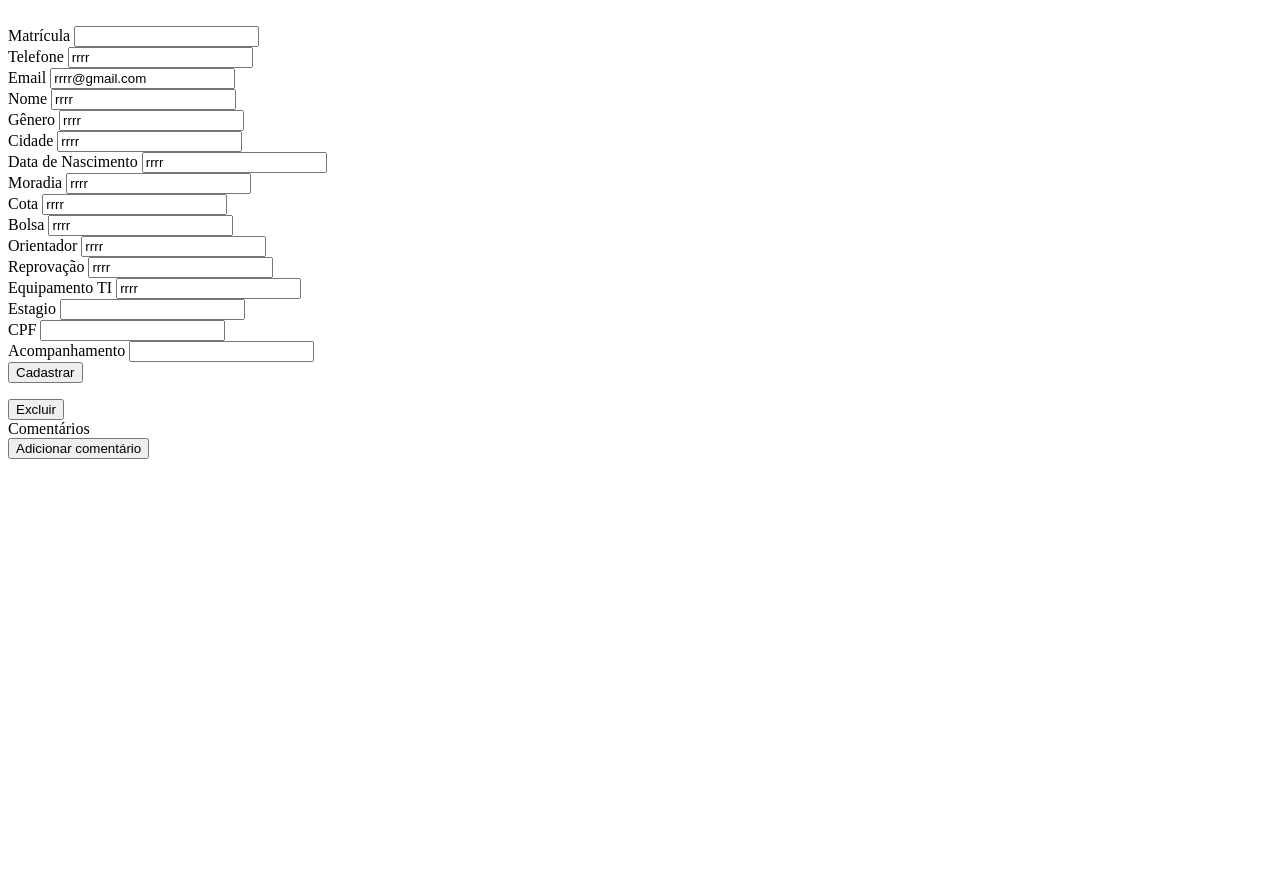
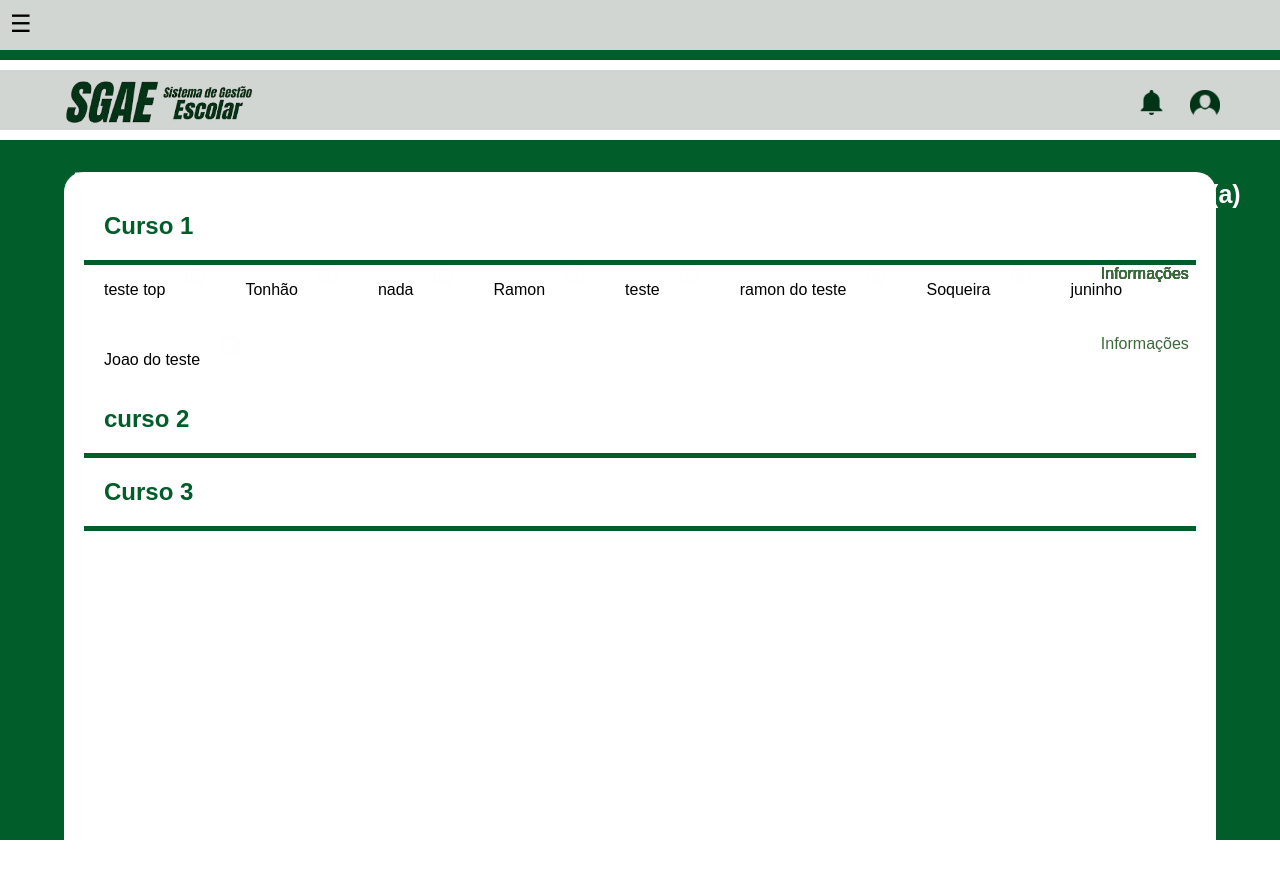
Before and after one commit to RamonIFFAR/PPI, a PHP site: page /aluno.php?matricula=33 in a window 1280 px wide. Before the commit the page ends 459 px from the top, so only its background shows below. Run offline with PHP 8.4, Linux system fonts and the light colour scheme; a user stored in the database is signed in; data comes from the database, SQL or seed files in the repository; data that the repository does not hold is empty.

Commit message:
Update aluno.php

```diff
--- a/PPInte/aluno.php
+++ b/PPInte/aluno.php
@@ -1,156 +1,191 @@
 <?php
-    require('config.php');
-
     session_start();
 
-    $aluno = $_REQUEST['id'];
+    require('config.php');
+    //variáveis para a execução normal do código
+    $nome = "select nome from usuario where senha = '{$_SESSION["email"]}'";
+    $sql = "select usuario.id_us, usuario.Siape, usuario.nome, professor.id_prof, usuario.foto from usuario inner join professor where usuario.id_us=professor.id_prof";
+    //precisa puxar alunos do banco
+    $res = $conn->query($sql) or die($conn->error);
+    $req = $conn->query($nome) or die($conn->error);
+    $qtd = $res->num_rows;
+
+    //variáveis para a checagem se o usuário é um setor
+
+    $Checagem = "select * from setor where id_set = '{$_SESSION['id_us']}'";
+    $ConsultaC = $conn->query($Checagem);
+    $qtdChecagem = $ConsultaC->num_rows;
+
+    // If utilizado para evitar que um usuário que não pertence à um setor entre
+    if ($qtdChecagem > 0) {
+        ?>
+            <!DOCTYPE html>
+            <html lang="pt-BR">
+            <head>
+                <meta charset="UTF-8">
+                <meta name="viewport" content="width=device-width, initial-scale=1.0">
+                <link href='https://fonts.googleapis.com/css?family=Anton' rel='stylesheet'>
+                <link rel="stylesheet" href="alunos.css">
+            </head>
+            <body>
+                <div class="top-bar">
+                    <div class="menu-container">
+                        <div class="menu-abriricon" onclick="openMenu()">☰</div>
 
 
-    // XXXXXXXXXX Confere se o usuário está logado XXXXXXXXXXXXXX
-    $Checagem = "select * from usuario where senha = '{$_SESSION['senha']}' and email= '{$_SESSION['email']}'";
-    $QChecagem = $conn->query($Checagem);
-    $tes = $QChecagem->fetch_object();
-    $procura = $QChecagem->num_rows;
+                        <div class="floating-menu">
+                            <div class="design-menu"></div>
+                            <div class="design-menu2"></div>
+                            <div class="design-menu3"></div>
+                            <div class="Titulo-menu">
+                                <img src="Imagens/TituloMenu.png">
+                            </div>
+                            <div class="menu-fecharicon" onclick="closeMenu()">☰</div>
+                            <ul>
+                                <li><a href="Pagina_Inicial.php">Início</a></li>
+                                <li><a href="cursos.php">Cursos</a></li>
+                                <li><a href="disciplinas.php">Disciplinas</a></li>
+                                <li><a href="alunos.php">Alunos</a></li>
+                                <li><a href="professores.php">Professores</a></li>
+                                <li><a href="turmas.php">Turmas</a></li>
+                            </ul>
+                            <a class="textPosition" href="index.php">Sair</a>
 
-    // Usado para conferir o tipo do setor
-    $Checagem = "select * from setor where id_set = '{$_SESSION['id_us']}'";
-    $ConsultaC = $conn->query($Checagem);
-    $UsoC = $ConsultaC->fetch_object();
-    $qtdChecagem = $ConsultaC->num_rows;
+                            <div class="imagem-menu2"><img src="Imagens/inicio.png"></div>
+                        </div>
+                    </div>
+
+                </div>
+
+                <!-- Barra verde -->
+                <div class="green-bar"></div>
+
+                <!-- Nova barra cinza -->
+                <div class="bottom-bar">
+                <div class="iconeNotificacao">
+                        <img src="Imagens/Notificacao.png">
+                    </div>
+                    <div class="iconeTitulo">
+                        <img src="Imagens/Titulo.png">
+                    </div>
+                    <div class="iconePerfil">
+                        <img src="Imagens/Perfil.png">
+                    </div>
+                </div>
+
+                <!-- Nova barra verde abaixo da nova barra cinza -->
+                <div class="new-green-bar">
+                    <div class="Titulo-Alunos">
+                        <h1>ALUNOS</h1>
+                    </div>
+
+                    <div class="AdicionarAluno">
+                        <?php
+                            echo "<a href='criar_aluno.php'>Adicionar aluno(a)</a>";
+                        ?>
+                    </div>
+                </div>
+
+                <!-- Nova barra cinza abaixo da nova barra verde -->
+                <div class="new-bottom-bar">
+                    <div class="box-center">
+                    <div class="box-curso">
 
 
+                    <div class="outer-container">
+        <div class="inner-container">
+            <div class="title">Curso 1</div>
+            <div class="info">
+                <?php
+                ?>
+            </div>
+        </div>
+    </div>
+    <div class="green-bar2"></div>
 
 
+               <div class="InformaçõesProf";>
+                            <?php
+
+                            if($qtd > 0){
+                                echo "<div class='alunos-container'>"; // Adicionamos um contêiner flexível
+                                while($row = $res->fetch_object()){
+                                    echo "<p class='nome-aluno'>" . $row->nome . "</p>";
+                                    echo "<div class='botaoinfo'>";
+                                    echo "<a>Informações</a>";
+                                    echo "<div class='imagemBotao'>";
+                                    echo "<img onclick=\"window.location.href='aluno.php?matricula=" . htmlspecialchars($row->id_prof, ENT_QUOTES, 'UTF-8') . "'\" src='Imagens/Informacoes.png' alt='Informações'>";
+                                    echo "</div>";
+                                    echo "</div>";
+                                }
+                                echo "</div>"; // Fechamos o contêiner flexível
+                            }
+
+                            ?>
+                        </div>
+
+                        <div class="box-curso">
+
+                        <div class="outer-container">
+        <div class="inner-container">
+            <div class="title">curso 2</div>
+            <div class="info">
+
+            </div>
+        </div>
+    </div>
+    <div class="green-bar2"></div>
+    <div class="InformaçõesProf";>
+                            <?php
+
+                            if($qtd > 0){
+                                echo "<div class='alunos-container'>"; // Adicionamos um contêiner flexível
+                                while($row = $res->fetch_object()){
+                                    echo "<p class='nome-aluno'>" . $row->nome . "</p>";
+                                    echo "<div class='botaoinfo'>";
+                                    echo "<a>Informações</a>";
+                                    echo "<div class='imagemBotao'>";
+                                    echo "<img onclick=\"window.location.href='aluno.php?id_aluno=" . htmlspecialchars($row->id_prof, ENT_QUOTES, 'UTF-8') . "'\" src='Imagens/Informacoes.png' alt='Informações'>";
+                                    echo "</div>";
+                                    echo "</div>";
+                                }
+                                echo "</div>"; // Fechamos o contêiner flexível
+                            }
+
+                            ?>
+                        </div>
+    <div class="box-curso">
+
+    <div class="outer-container">
+        <div class="inner-container">
+            <div class="title">Curso 3</div>
+            <div class="info">
+
+            </div>
+        </div>
+    </div>
+    <div class="green-bar2"></div>
+
+                    </div>
+                </div>
 
 
-    // Função usada para excluir aluno
-    if(isset($_REQUEST['excluir'])){
-        $removeralunosql = "DELETE FROM aluno WHERE matricula = '{$aluno}'";
-        $conn->query($removeralunosql);
-        print "<script>location.href='alunos.php'</script>";
-    }
-    // XXXXXXXXXX If que confere se o usuário está logado XXXXXXXXXXXXXX
-    if($procura > 0){
+                <script>
+                    function openMenu() {
+                        var menu = document.querySelector('.floating-menu');
+                        menu.style.display = 'block';
+                    }
 
-    } else {
-        print"<script>alert('Você precisa estar logado para poder acessar o sistema')</script>";
-        print"<script>location.href=index.php</script>";
-    }
-
-
-    // Seleciona coisas do aluno
-    $sql = "select * from aluno where matricula = '{$aluno}'";
-    $res = $conn->query($sql);
-    $resSet = $res->fetch_assoc();
-
-    // Seleciona comentários
-    $sqlComentario = "select * from comentario inner join usuario where comentario.id_us = usuario.id_us and matricula = '{$aluno}'";
-    $resComentario = $conn->query($sqlComentario);
-    $ComentInfo = $res->fetch_assoc();
-
-
-
-
-    function Atualizar($id, $matricula, $telefone, $email, $nome, $genero, $cidade, $dataNasc, $moradia, $cota, $bolsa, $orientador, $reprovacao, $equipTI, $estagio, $cpf, $acomp){
-        include('config.php');
-        $sql = "UPDATE aluno SET matricula='{$matricula}', telefone='{$telefone}', email='{$email}', nome='{$nome}', genero='{$genero}', cidade='{$cidade}', dataNasc='{$dataNasc}', moradia='{$moradia}', cota='{$cota}', bolsa='{$bolsa}', orientador='{$orientador}', reprovacao='{$reprovacao}', equipTI='{$equipTI}', estagio='{$estagio}', cpf='{$cpf}', acompanhamento='{$acomp}' where matricula = '{$id}'";
-        $conn->query($sql) or die($conn->error);
-        print "<script> location.href='alunos.php'</script>";
-    }
-
-
-?>
-
-<!DOCTYPE html>
-<html lang="pt-br">
-<head>
-    <meta charset="UTF-8">
-    <meta name="viewport" content="width=device-width, initial-scale=1.0">
-    <title>SGAE</title>
-</head>
-<body>
-    <?php
-        if(isset($_POST['atualizar'])){
-            Atualizar($_POST['id'], $_POST['matricula'], $_POST['telefone'], $_POST['email'], $_POST['nome'], $_POST['genero'], $_POST['cidade'], $_POST['dataNasc'], $_POST['moradia'], $_POST['cota'], $_POST['bolsa'], $_POST['orientador'], $_POST['reprovacao'], $_POST['equipTI'], $_POST['estagio'], $_POST['cpf'], $_POST['acompanhamento']);
-        }
-        similar_text($UsoC->tipo, "DE", $percent);
-        if($percent  == 100) { ?>
-                    <form action='aluno.php' method='POST'>
-                        <input type='hidden' name='id' value="<?php echo $aluno ?>"> <br>
-                        <label>Matrícula</label>
-                        <input type='text' name='matricula' value="<?php echo $aluno ?>"> <br>
-                        <label>Telefone</label>
-                        <input type='text' name='telefone' value="<?php echo $resSet['telefone'] ?>"> <br>
-                        <label>Email</label>
-                        <input type='email' name='email' value="<?php echo $resSet['email'] ?>"> <br>
-                        <label>Nome</label>
-                        <input type='text' name='nome' value="<?php echo $resSet['nome'] ?>"> <br>
-                        <label>Gênero</label>
-                        <input type='text' name='genero' value="<?php echo $resSet['genero'] ?>"> <br>
-                        <label>Cidade</label>
-                        <input type='text' name='cidade' value="<?php echo $resSet['cidade']?>"> <br>
-                        <label>Data de Nascimento</label>
-                        <input type='text' name='dataNasc' value="<?php echo $resSet['dataNasc'] ?>"> <br>
-                        <label>Moradia</label>
-                        <input type='text' name='moradia' value="<?php echo $resSet['moradia'] ?>"> <br>
-                        <label>Cota</label>
-                        <input type='text' name='cota' value="<?php echo $resSet['cota'] ?>"> <br>
-                        <label>Bolsa</label>
-                        <input type='text' name='bolsa' value="<?php echo $resSet['bolsa'] ?>"> <br>
-                        <label>Orientador</label>
-                        <input type='text' name='orientador' value="<?php echo $resSet['orientador'] ?>"> <br>
-                        <label>Reprovação</label>
-                        <input type='text' name='reprovacao' value="<?php echo  $resSet['reprovacao'] ?>"> <br>
-                        <label>Equipamento TI</label>
-                        <input type='text' name='equipTI' value="<?php echo $resSet['equipTI'] ?>"> <br>
-                        <label>Estagio</label>
-                        <input type='text' name='estagio' value="<?php echo $resSet['estagio'] ?>"> <br>
-                        <label>CPF</label>
-                        <input type='text' name='cpf' value="<?php echo $resSet['cpf'] ?>"> <br>
-                        <label>Acompanhamento</label>
-                        <input type='text' name='acompanhamento' value="<?php echo $resSet['acompanhamento'] ?>"> <br>
-                        <button type='submit' name='atualizar'>Cadastrar</button>
-                    </form>
-                    <button onclick="if(confirm('Tem certeza que deseja excluir esse aluno?')){location.href='aluno.php?id= <?php echo $aluno ?>&excluir=1'}">Excluir</button>
-        <?php } else {
-                print $resSet['matricula'] . "<br>";
-                print $resSet['telefone'] . "<br>";
-                print $resSet['email'] . "<br>";
-                print $resSet['nome'] . "<br>";
-                /* print $resSet->genero . "<br>";
-                print $resSet->cidade . "<br>";
-                print $resSet->dataNasc . "<br>";
-                print $resSet->moradia . "<br>";
-                print $resSet->cota . "<br>";
-                print $resSet->bolsa . "<br>";
-                print $resSet->orientador . "<br>";
-                print $resSet->reprovacao . "<br>";
-                print $resSet->equipTI . "<br>"; */
+                    function closeMenu() {
+                        var menu = document.querySelector('.floating-menu');
+                        menu.style.display = 'none';
+                    }
+                </script>
+            </body>
+            </html>
+<?php
+    // Se o usuário não for um setor, ele é enviado de volta para a página de login
+    } else{
+        print"<script>location.href='index.php'; alert('Você não tem permissão para acessar esta área do sistema')</script>";
     }
 ?>
-<br> <span>Comentários</span> <br>
-    <button onclick="location.href='aluno.php?id= <?php echo $aluno ?>&adicao=1'">Adicionar comentário</button>
-    <?php
-    if(isset($_REQUEST['adicao'])){
-        ?>
-        <form action='add_comentario.php' method='POST'>
-            <input type='hidden' name='id_us' value='<?php echo $_SESSION['id_us'] ?>'>
-            <input type='hidden' name='id' value='<?php echo $aluno ?>'>
-            <label>Comentário</label> <br>
-            <input type='text' name='comentario'>
-            <button type='submit' name='comentar'>Adicionar comentário</button>
-        </form>
-
-        <?php
-    }
-        while ($row = $resComentario->fetch_object()){
-            print "<br> <br>" . $row->nome . "<br>";
-            print $row->descricao;
-            if ($row->id_us == $_SESSION['id_us']){
-                print "<br> <button onclick=\"location.href='ed_comentario.php?id_comentario=".$row->id_coment."'\">Editar comentário</button>";
-                print "<br> <button onclick=\"location.href='add_comentario.php?remover=1&id_comentario=" . $row->id_coment . "'\">Remover Comentário</button>";
-            }
-            }
-    ?>
-</body>
-</html>
```
